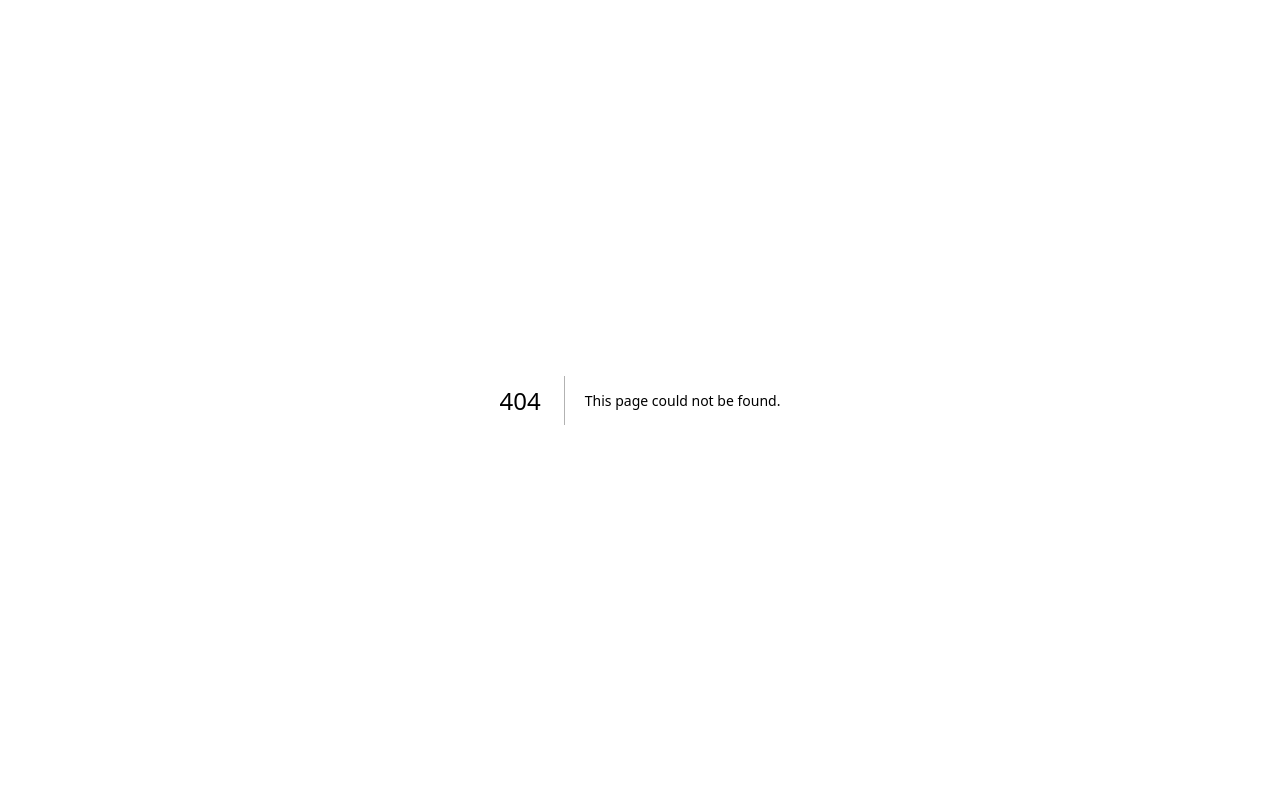
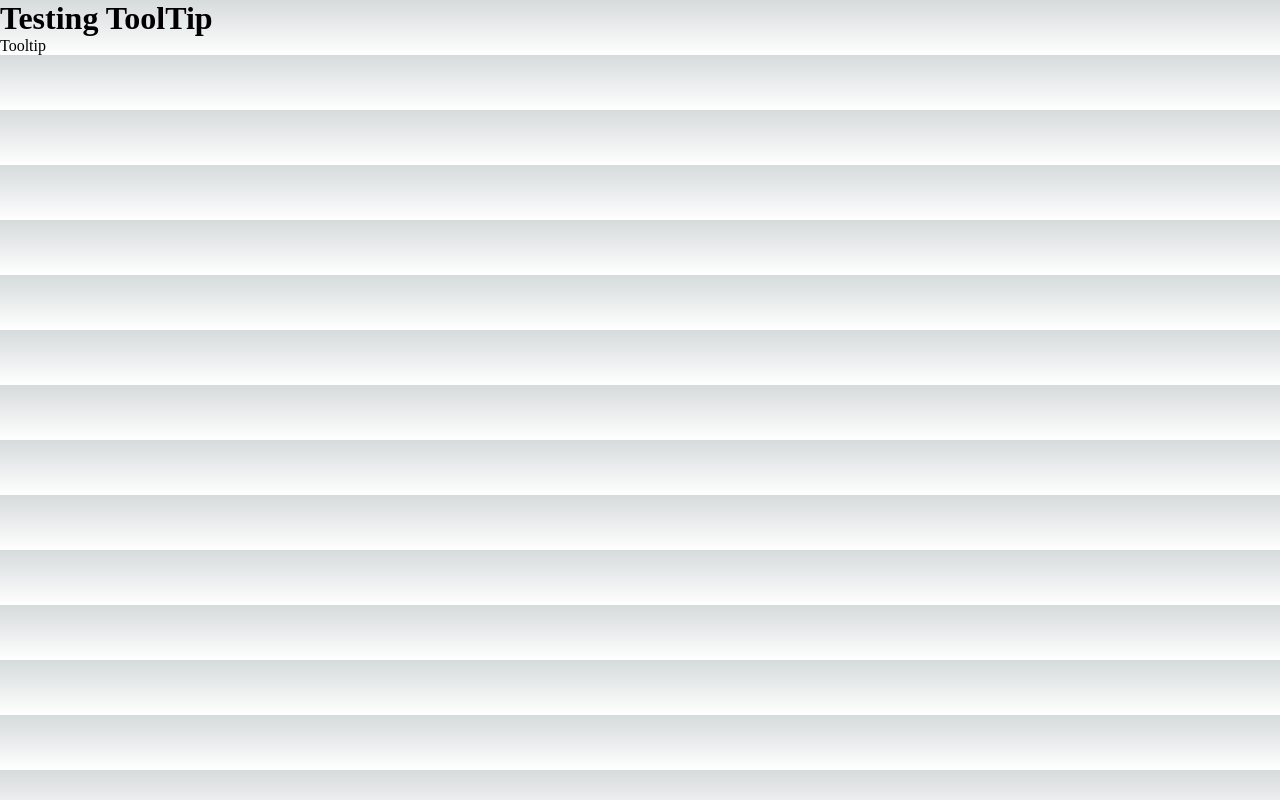
Before and after one commit to Didrick-Manahan/NewsLetterApp, a Next.js app in the folder newsletter_app/: page /tooltip in a window 1280 px wide. Before the commit this address had no page. Built offline with nearby package versions, Linux system fonts and the light colour scheme.

Commit message:
Tooltip testing

```diff
--- a/newsletter_app/package.json
+++ b/newsletter_app/package.json
@@ -14,6 +14,7 @@
     "eslint-config-next": "13.1.1",
     "next": "13.1.1",
     "react": "18.2.0",
-    "react-dom": "18.2.0"
+    "react-dom": "18.2.0",
+    "react-tooltip": "^5.3.2"
   }
 }
--- /dev/null
+++ b/newsletter_app/pages/tooltip.js
@@ -0,0 +1,16 @@
+import { Tooltip } from "react-tooltip";
+import "react-tooltip/dist/react-tooltip.css";
+
+const ToolTipPage = () => {
+  return (
+    <div>
+      <h1>Testing ToolTip</h1>
+
+      <p id="my-anchor-id">Tooltip</p>
+
+      <Tooltip anchorId="my-anchor-id" content="hello world" place="bottom" />
+    </div>
+  );
+};
+
+export default ToolTipPage;
```
Also changed, not shown: 1 other file (tests, documents, lock files or other folders).
